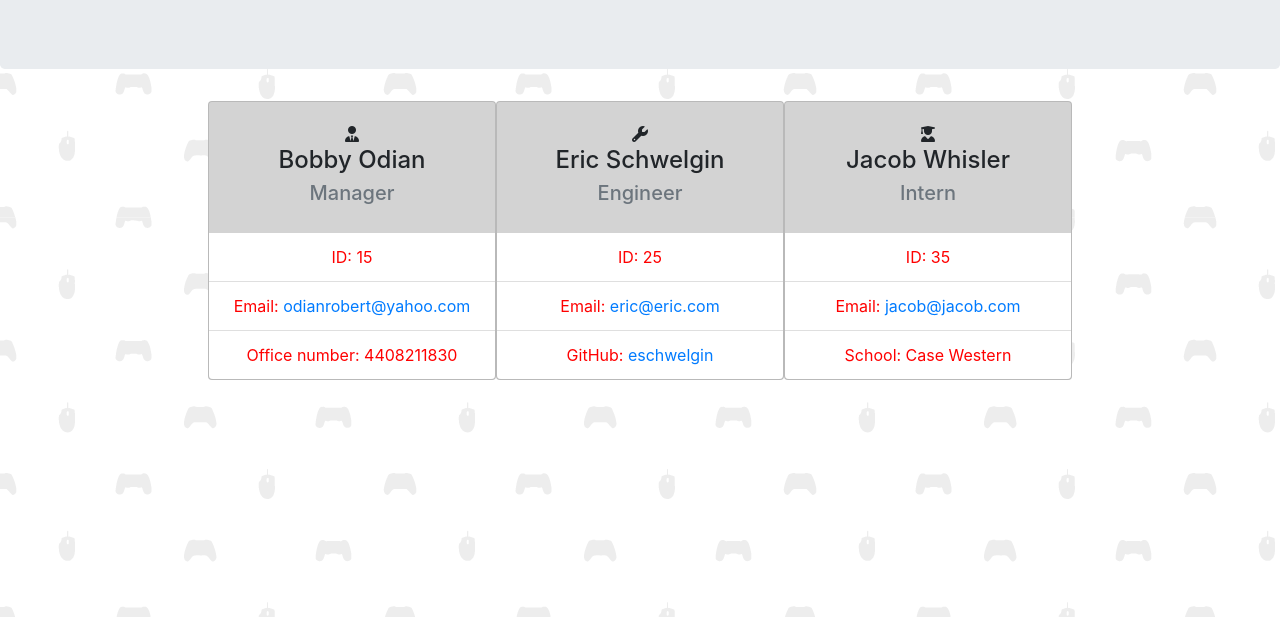
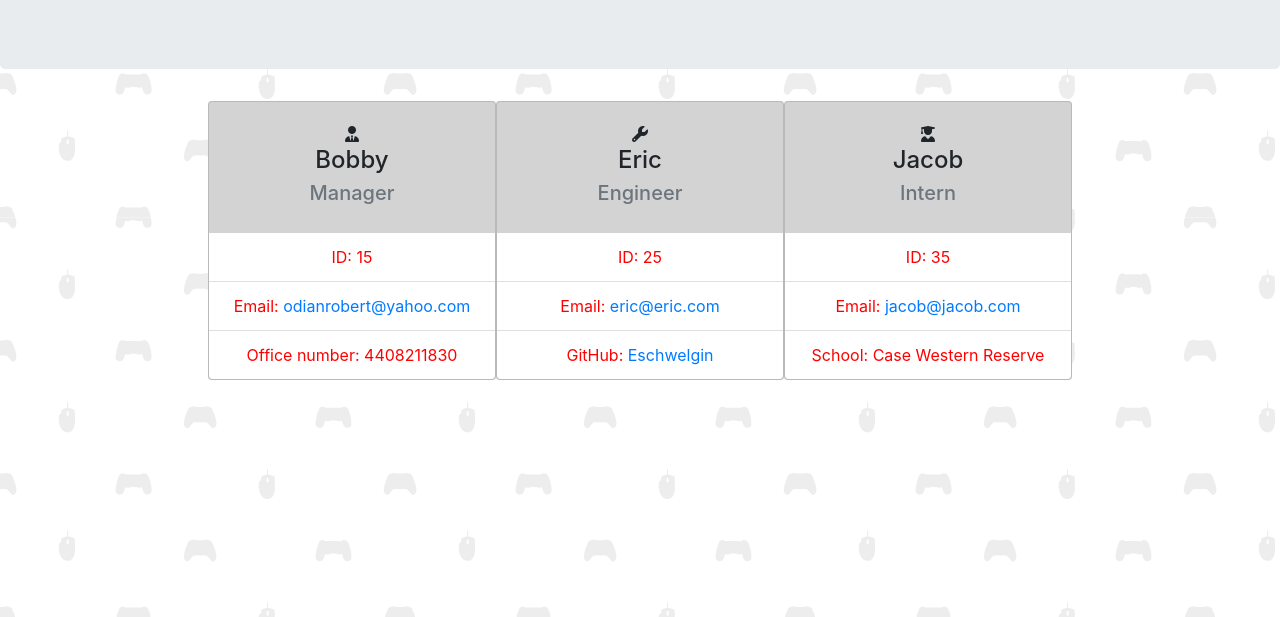
Before and after one commit to Odianrobert/Template-Engine, a website: page output/employee.html in a window 1280 px wide. Shown: the part 183-800 px from the top of the page. Drawn offline with nearby package versions, Linux system fonts and the light colour scheme; files whose address does not match are found by name.

Commit message:
changed output

```diff
--- a/output/employee.html
+++ b/output/employee.html
@@ -89,7 +89,7 @@
     <div class="card card-image" style="width: 18rem;">
         <div class="card-body">
             <i class="fas fa-user-tie"></i>
-            <h4 class="card-title">Bobby Odian</h4>
+            <h4 class="card-title">Bobby</h4>
             <h5 class="card-subtitle mb-2 text-muted">Manager</h5>
         </div>
         <ul class="list-group list-group-flush">
@@ -133,13 +133,13 @@
     <div class="card card-image" style="width: 18rem;">
         <div class="card-body">
             <i class="fas fa-wrench"></i>
-            <h4 class="card-title">Eric Schwelgin</h4>
+            <h4 class="card-title">Eric</h4>
             <h5 class="card-subtitle mb-2 text-muted">Engineer</h5>
         </div>
         <ul class="list-group list-group-flush">
           <li class="list-group-item">ID: 25</li>
           <li class="list-group-item">Email: <a href="mailto:eric@eric.com">eric@eric.com</a></li>
-          <li class="list-group-item">GitHub: <a href="https://github.com/eschwelgin" target="_blank" rel="noopener noreferrer">eschwelgin</a></li>
+          <li class="list-group-item">GitHub: <a href="https://github.com/Eschwelgin" target="_blank" rel="noopener noreferrer">Eschwelgin</a></li>
         </ul>
       </div>
 </body>
@@ -178,13 +178,13 @@
     <div class="card card-image" style="width: 18rem;">
         <div class="card-body">
             <i class="fas fa-user-graduate"></i>
-            <h4 class="card-title">Jacob Whisler</h4>
+            <h4 class="card-title">Jacob</h4>
             <h5 class="card-subtitle mb-2 text-muted">Intern</h5>
         </div>
         <ul class="list-group list-group-flush">
           <li class="list-group-item">ID: 35</li>
           <li class="list-group-item">Email: <a href="mailto:jacob@jacob.com">jacob@jacob.com</a></li>
-          <li class="list-group-item">School: Case Western</li>
+          <li class="list-group-item">School: Case Western Reserve</li>
         </ul>
       </div>
 </body>
```
